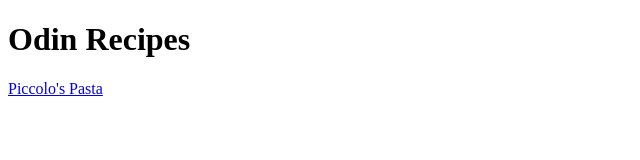
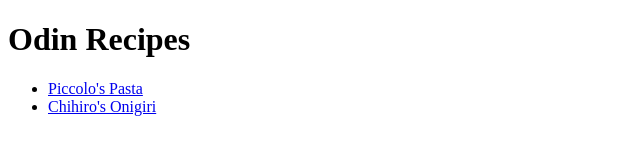
Before and after one commit to benzelcurry/odin-recipes, a plain HTML site: page index.html in a window 1280 px wide. Shown: the whole page, without its empty margins (0-640 px from the left). Drawn offline with Linux system fonts and the light colour scheme.

Commit message:
Add link on index.html to recipe #2

```diff
--- a/index.html
+++ b/index.html
@@ -8,6 +8,9 @@
 
     <body>
         <h1>Odin Recipes</h1>
-        <a href="./recipes/piccolos-pasta.html">Piccolo's Pasta</a>
+        <ul>
+            <li><a href="./recipes/piccolos-pasta.html">Piccolo's Pasta</a></li>
+            <li><a href="./recipes/chihiros-onigiri.html">Chihiro's Onigiri</a></li>
+        </ul>
     </body>
 </html>
```
